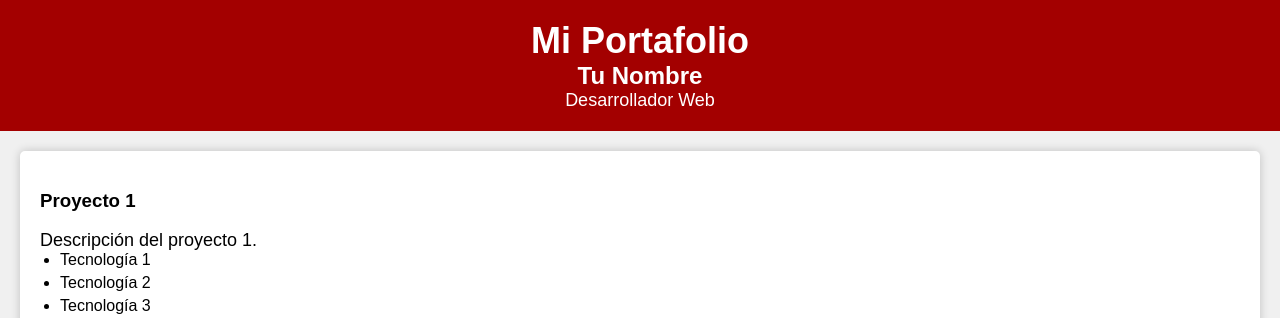
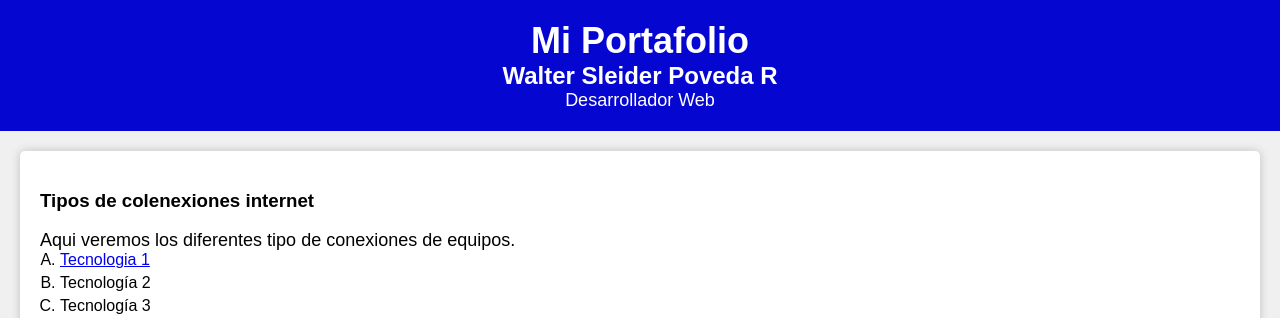
Before and after one commit to Sleider-p/repositorio-walter, a plain HTML site: page index.html in a window 1280 px wide. Shown: the top 318 px of the page. Drawn offline with Linux system fonts and the light colour scheme.

Commit message:
cambio de nombre en el index.html

```diff
--- a/index.html
+++ b/index.html
@@ -11,22 +11,23 @@
 <body>
     <header>
         <h1>Mi Portafolio</h1>
-        <h2>Tu Nombre</h2>
+        <h2>Walter Sleider Poveda R</h2>
         <p>Desarrollador Web</p>
     </header>
 
     <section id="proyectos">
         <article>
-            <h3>Proyecto 1</h3>
-            <p>Descripción del proyecto 1.</p>
-            <ul>
-                <li>Tecnología 1</li>
+            <h3>Tipos de colenexiones internet</h3>
+            <p>Aqui veremos los diferentes tipo de conexiones de equipos.</p>
+            <ol type="A">
+                <li> <a href="/HTML/1.curso.html" target="_blank" >Tecnologia 1</a> </li>
                 <li>Tecnología 2</li>
                 <li>Tecnología 3</li>
-            </ul>
+            </ol>
             <img src="proyecto1.jpg" alt="Proyecto 1">
             <iframe width="560" height="315" src="https://www.youtube.com/embed/VIDEO1" frameborder="0"
                 allowfullscreen></iframe>
+
         </article>
 
         <article>
--- a/style.css
+++ b/style.css
@@ -7,7 +7,7 @@ body {
 }
 
 header {
-    background-color: #a30000;
+    background-color: #0606d1;
     color: #fff;
     text-align: center;
     padding: 20px;
```
